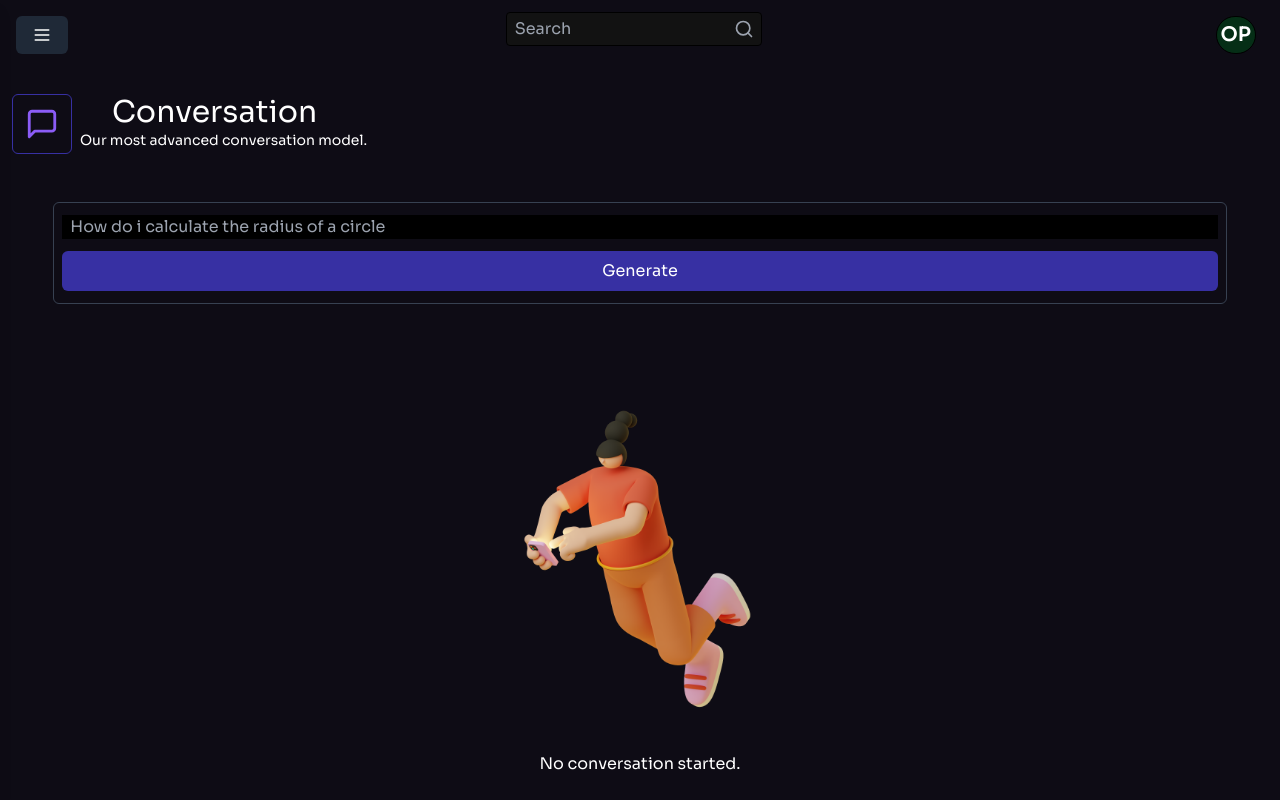
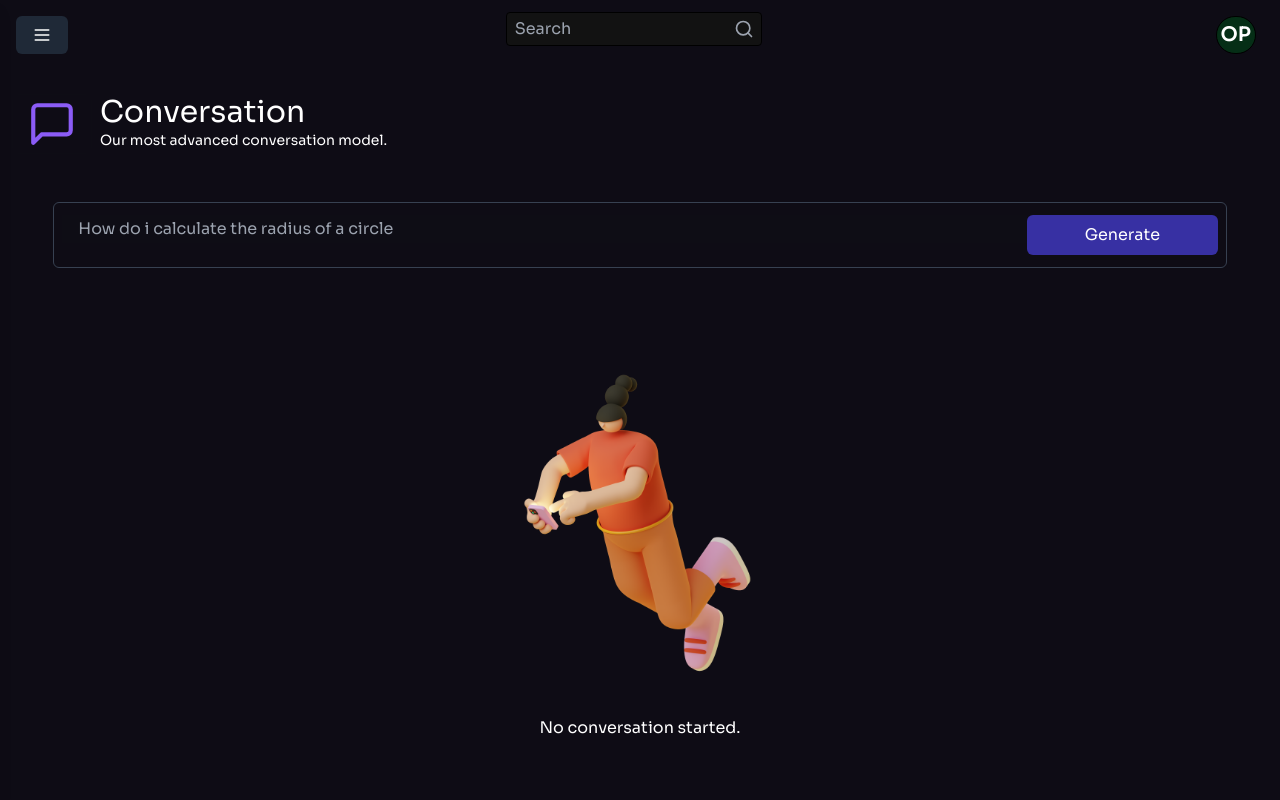
Before and after one commit to oyenolaphilipinc/brainwave, a React (Vite) app: page /conversation in a window 1280 px wide. Built offline with nearby package versions, Linux system fonts and the light colour scheme.

Commit message:
Conversation UI fixes

```diff
--- a/src/components/dashboard/Conversation.jsx
+++ b/src/components/dashboard/Conversation.jsx
@@ -51,17 +51,17 @@ const Conversation = () => {
         <div className="mt-10">
             <div className="flex ml-3">
                 <div className="mb-12">
-                    <MessageSquare className="h-15 w-15 mr-2 text-violet-500 border px-3 py-1 rounded-md border-indigo-800"/>
+                    <MessageSquare className="h-15 w-20 mr-2 md:mr-0 text-violet-500 border px-3 py-1 rounded-md border-[#0e0d15]"/>
                     </div>
                     <div>
-                    <h1 className="flex text-4xl ml-8 md:text-3xl">Conversation</h1>
-                    <p className="text-center text-lg md:text-sm">Our most advanced conversation model.</p>
+                    <h1 className="flex text-3xl ml-1 md:ml-2 md:text-3xl">Conversation</h1>
+                    <p className="text-center text-lg md:text-sm md:ml-2">Our most advanced conversation model.</p>
                 </div>
             </div>
             <div>
-                <div className="border w-11/12 px-2 mx-auto py-3 border-gray-700 rounded-md">
-                    <input type="text" placeholder="How do i calculate the radius of a circle" className="w-full outline-none border-r-none pl-2 mb-3 bg-black"/><br/>
-                    <button className="w-full border px-3 py-2 bg-indigo-800 border-none rounded-md">Generate</button>
+                <div className="border w-11/12 px-2 mx-auto py-3 border-gray-700 rounded-md md:flex">
+                    <input type="text" placeholder="How do i calculate the radius of a circle" className="w-full outline-none border-r-none pl-2 md:pl-4 mb-3 bg-[#0e0d15]"/><br/>
+                    <button className="w-full border px-3 py-2 bg-indigo-800 border-none rounded-md md:w-56">Generate</button>
                 </div>
             </div>
             <div className="mt-12">
```
